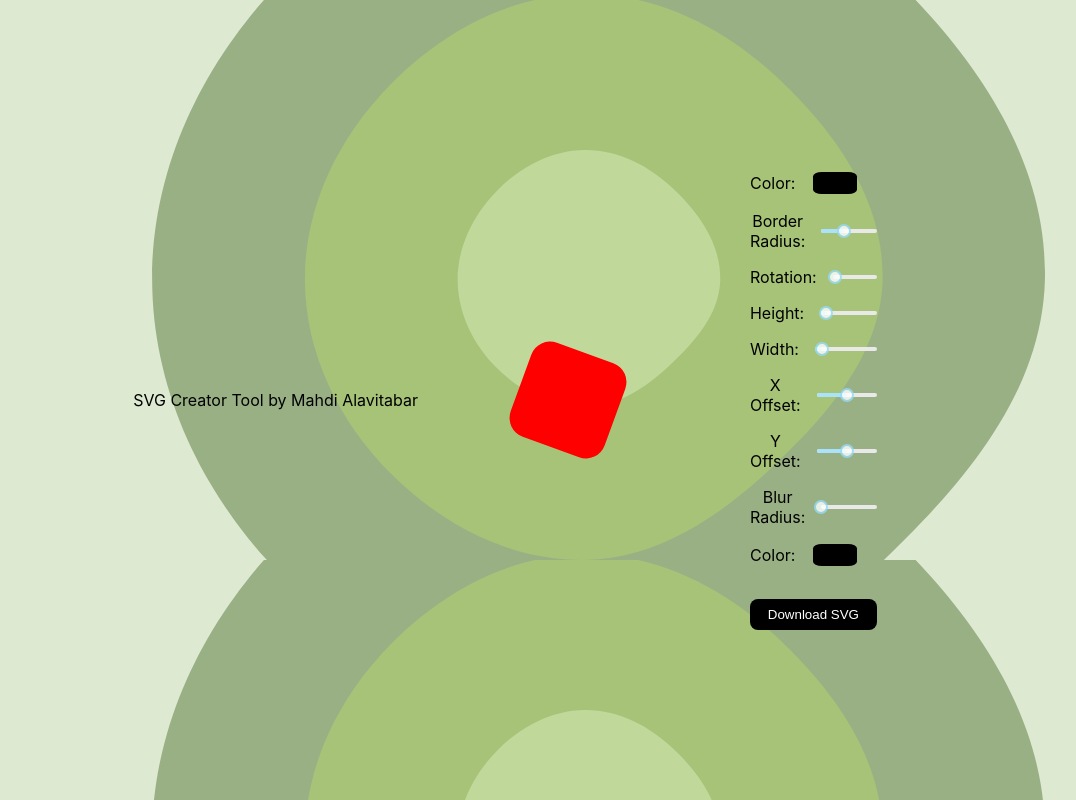
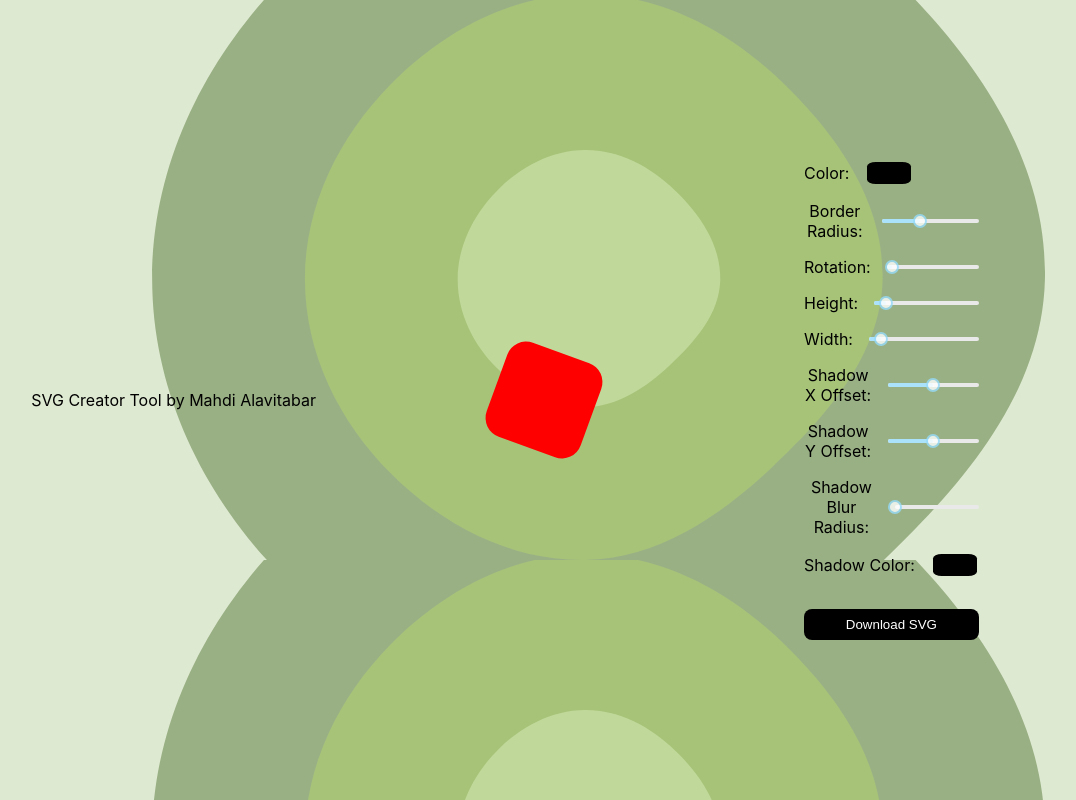
Before and after one commit to mahdialavitabar/svg-tool, a React (Create React App) app: page / in a window 1280 px wide. Shown: the whole page, without its empty margins (135-1211 px from the left). Built offline with nearby package versions, Linux system fonts and the light colour scheme.

Commit message:
sadadasd

```diff
--- a/src/components/ShapeTool.tsx
+++ b/src/components/ShapeTool.tsx
@@ -85,7 +85,17 @@ const ShapeTool: React.FC<Props> = () => {
   return (
     <div className={"container"}>
       <p>SVG Creator Tool by Mahdi Alavitabar</p>
-      <div className={"circle"} style={circleStyle}></div>
+      <div
+        style={{
+          width: "20%",
+          height: "100%",
+          display: "flex",
+          justifyContent: "center",
+          alignItems: "center",
+        }}
+      >
+        <div className={"circle"} style={circleStyle}></div>
+      </div>
 
       <div className={"controls"}>
         <div className={"control"}>
@@ -134,7 +144,7 @@ const ShapeTool: React.FC<Props> = () => {
           />
         </div>
         <div className={"control"}>
-          <label htmlFor="shadow-x-offset-slider">X Offset:</label>
+          <label htmlFor="shadow-x-offset-slider">Shadow X Offset:</label>
           <Slider
             value={xOffset}
             min={-50}
@@ -143,7 +153,7 @@ const ShapeTool: React.FC<Props> = () => {
           />
         </div>
         <div className={"control"}>
-          <label htmlFor="shadow-y-offset-slider">Y Offset:</label>
+          <label htmlFor="shadow-y-offset-slider">Shadow Y Offset:</label>
           <Slider
             value={yOffset}
             min={-50}
@@ -152,7 +162,7 @@ const ShapeTool: React.FC<Props> = () => {
           />
         </div>
         <div className={"control"}>
-          <label htmlFor="shadow-blur-radius-slider">Blur Radius:</label>
+          <label htmlFor="shadow-blur-radius-slider">Shadow Blur Radius:</label>
           <Slider
             value={blurRadius}
             min={0}
@@ -161,7 +171,7 @@ const ShapeTool: React.FC<Props> = () => {
           />
         </div>
         <div className={"control"}>
-          <label htmlFor="shadow-color-input">Color:</label>
+          <label htmlFor="shadow-color-input">Shadow Color:</label>
           <input
             id="shadow-color-input"
             type="color"
```
